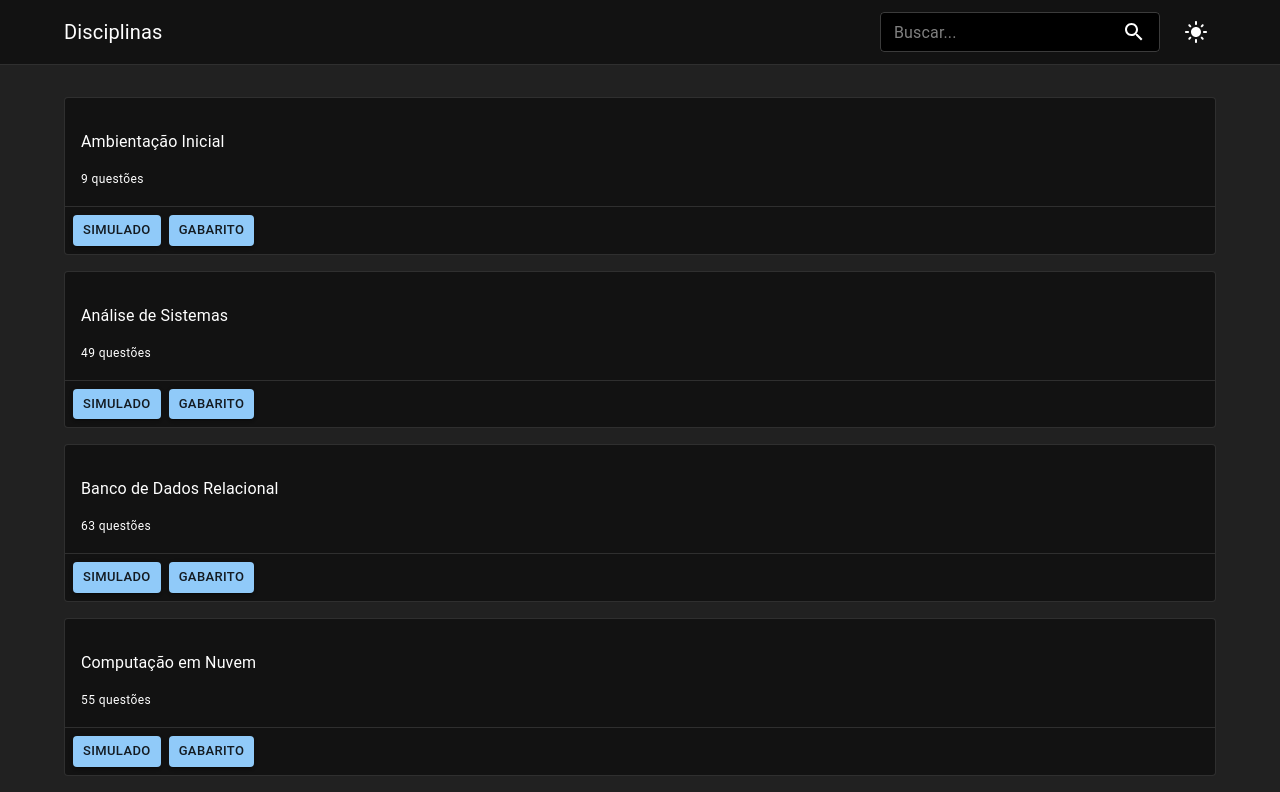
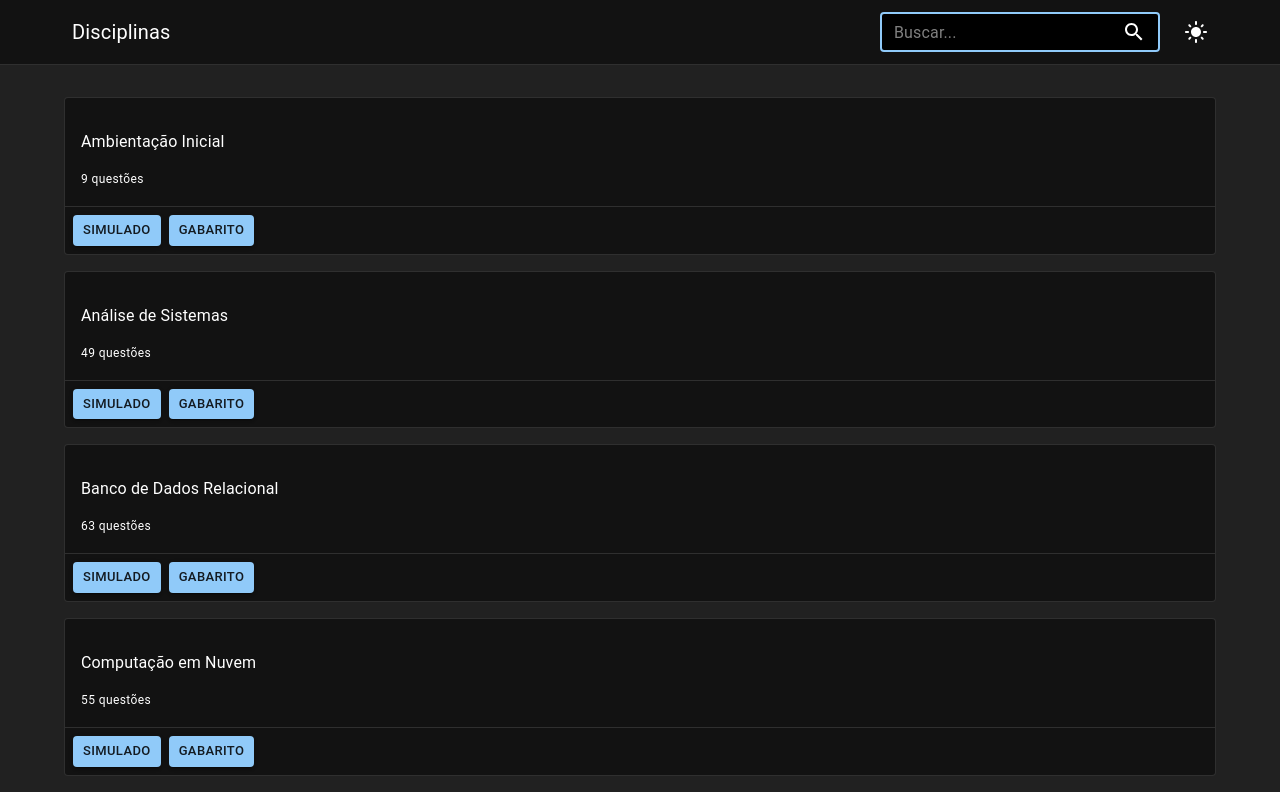
Before and after one commit to samuelnovaes/uninter-questions, a React (Vite) app: page /#/ in a window 1280 px wide. Shown: the top 792 px of the page. Built offline with nearby package versions, Linux system fonts and the light colour scheme.

Commit message:
fix: update searchfield on mobile

```diff
--- a/src/components/Header.jsx
+++ b/src/components/Header.jsx
@@ -11,7 +11,7 @@ const Title = styled.div((props) => ({
   overflow: 'hidden',
   textOverflow: 'ellipsis',
   fontSize: '20px',
-  margin: props.hasIcon ? '0 16px' : '0 16px 0 0',
+  margin: props.hasIcon ? '0 16px' : '0 16px 0 8px',
   ['@media (width <= 728px)']: {
     fontSize: '16px'
   }
--- a/src/components/SearchField.jsx
+++ b/src/components/SearchField.jsx
@@ -1,8 +1,7 @@
 import styled from '@emotion/styled';
 import { Search } from '@mui/icons-material';
-import { Dialog, DialogContent, IconButton, InputAdornment, OutlinedInput } from '@mui/material';
+import { IconButton, InputAdornment, OutlinedInput } from '@mui/material';
 import { useEffect, useState } from 'react';
-import DialogClose from './DialogClose';
 
 const MobileSearch = styled.div({
   display: 'block',
@@ -18,9 +17,41 @@ const DesktopSearch = styled.div({
   }
 });
 
+const Field = ({
+  mobile,
+  value,
+  setValue,
+  setOpenSearch = () => { }
+}) => {
+  return (
+    <OutlinedInput
+      sx={{
+        ...mobile && {
+          position: 'absolute',
+          width: 'calc(100vw - 32px)',
+          top: 8,
+          left: 16,
+          zIndex: 1
+        }
+      }}
+      autoFocus
+      placeholder='Buscar...'
+      size='small'
+      onChange={(event) => setValue(event.target.value)}
+      value={value}
+      onBlur={() => setOpenSearch(false)}
+      endAdornment={
+        <InputAdornment position='end'>
+          <Search />
+        </InputAdornment>
+      }
+    />
+  );
+};
+
 const SearchField = ({ onChange }) => {
   const [value, setValue] = useState('');
-  const [openDialog, setOpenDialog] = useState(false);
+  const [openSearch, setOpenSearch] = useState(false);
 
   useEffect(() => {
     onChange(value);
@@ -29,34 +60,23 @@ const SearchField = ({ onChange }) => {
   return (
     <>
       <DesktopSearch>
-        <OutlinedInput
-          placeholder='Buscar...'
-          size='small'
-          onChange={(event) => setValue(event.target.value)}
-          value={value}
-          endAdornment={
-            <InputAdornment position='end'>
-              <Search />
-            </InputAdornment>
-          }
-        />
+        <Field value={value} setValue={setValue} />
       </DesktopSearch>
       <MobileSearch>
-        <IconButton onClick={() => setOpenDialog(true)}>
-          <Search />
-        </IconButton>
+        {openSearch && (
+          <Field
+            mobile
+            value={value}
+            setValue={setValue}
+            setOpenSearch={setOpenSearch}
+          />
+        )}
+        {!openSearch && (
+          <IconButton onClick={() => setOpenSearch(true)}>
+            <Search />
+          </IconButton>
+        )}
       </MobileSearch>
-      <Dialog open={openDialog} onClose={() => setOpenDialog(false)}>
-        <DialogContent>
-          <OutlinedInput
-            size='small'
-            placeholder='Buscar...'
-            onChange={(event) => setValue(event.target.value)}
-            value={value}
-          />
-        </DialogContent>
-        <DialogClose onClick={() => setOpenDialog(false)} />
-      </Dialog>
     </>
   );
 };
```
